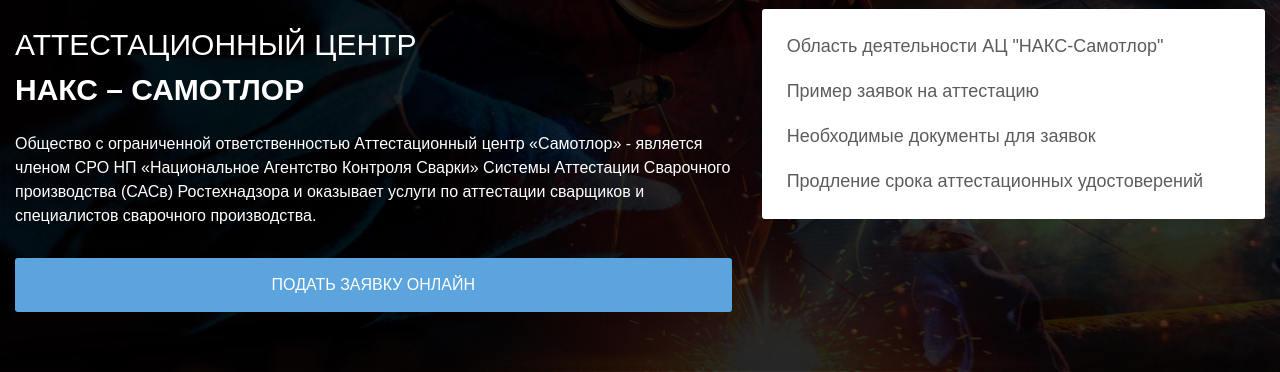
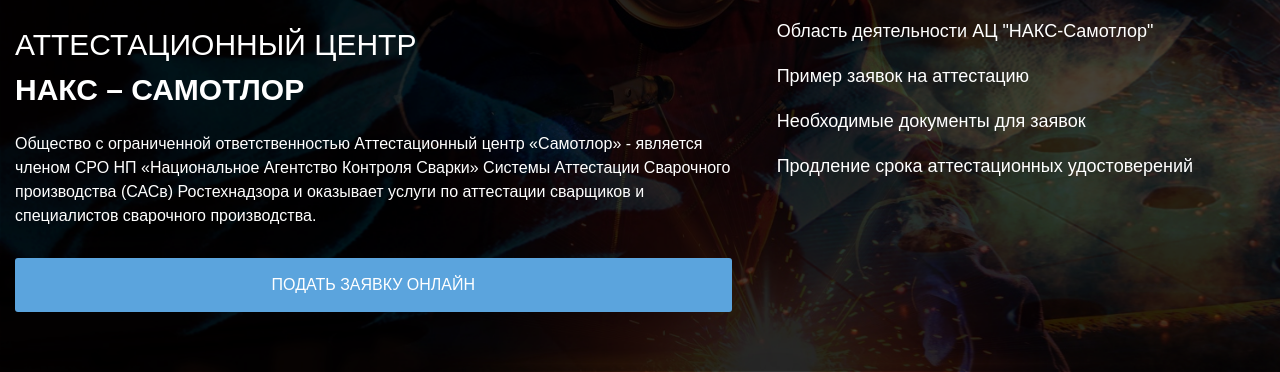
Before and after one commit to naksmedia/samotlor-site, a plain HTML site: page index.html in a window 1280 px wide. Shown: the part 428-800 px from the top of the page. Drawn offline with nearby package versions, Linux system fonts and the light colour scheme.

Commit message:
Вертска от 4 декабря

```diff
--- a/scss/_legacy.scss
+++ b/scss/_legacy.scss
@@ -515,17 +515,12 @@ p {
 
 }
 
-.block__info{
-    background-color: #fff;
-    border-radius: 3px;
-    padding: 15px 25px;
-}
-
 .info__text__item{
     font-size: 18px;
     font-weight: 300;
-    color: #5c5c5c;
+    color: #fff;
     line-height: 2.5;
+    padding: 0px 15px;
 
     @media screen and (max-width: 640px) {
         font-size: 14px;
```
Also changed, not shown: includes/bg-header-block.html (+1 -2 lines), css/style.css, img/blue__vertical__line.png (added).
